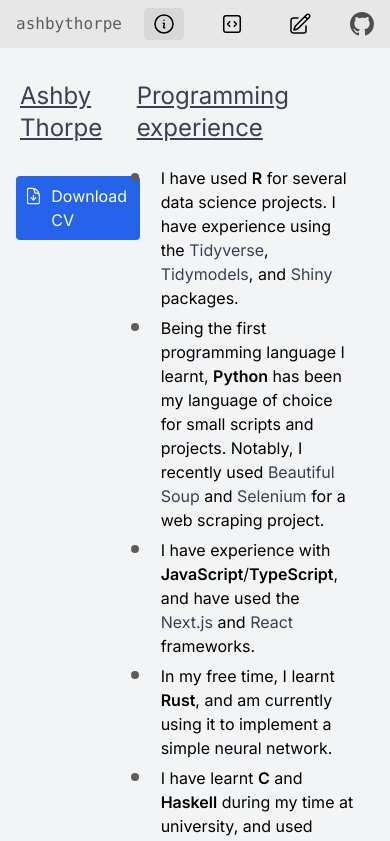
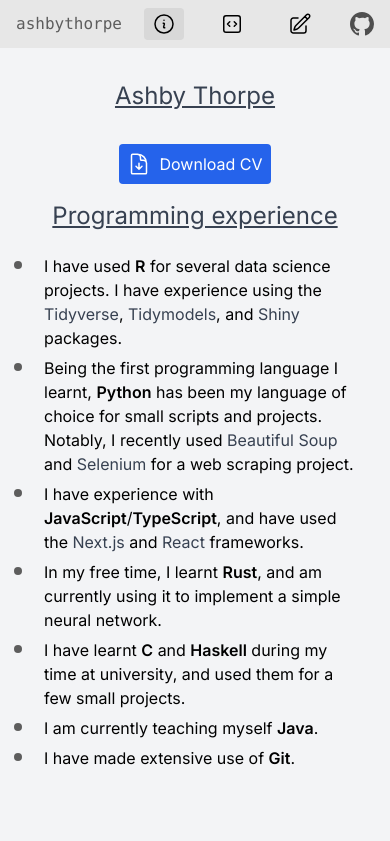
Before and after one commit to ashbythorpe/ashbythorpe, a Next.js app: page /about in a window 390 px wide. Shown: the top 841 px of the page. Built offline with nearby package versions, Linux system fonts and the light colour scheme.

Commit message:
Update site for mobile

```diff
--- a/src/app/about/page.tsx
+++ b/src/app/about/page.tsx
@@ -5,7 +5,7 @@ import { nunito } from "../ui/fonts";
 
 export default function Page() {
   return (
-    <div className="flex-grow w-full bg-gray-100 h-full grid grid-cols-3 py-4 px-5 md:px-10">
+    <div className="flex-grow w-full bg-gray-100 h-full md:grid md:grid-cols-3 py-4 px-5 md:px-10">
       <div className="flex flex-col items-center">
         <h1 className="text-2xl text-gray-700 underline mt-4 my-4">
           Ashby Thorpe
--- a/src/app/layout.tsx
+++ b/src/app/layout.tsx
@@ -15,7 +15,7 @@ export default function RootLayout({
 }) {
   return (
     <html lang="en">
-      <body className={inter.className}>
+      <body className={`text-black ${inter.className}`}>
         <div className="min-h-dvh flex flex-col">
           <NavHeader />
           {children}
--- a/src/app/page.tsx
+++ b/src/app/page.tsx
@@ -7,7 +7,7 @@ export default function Home() {
         <div className="w-1/2 border-b border-b-gray-400/70 items-center flex flex-col pb-2 mb-4">
           <h1 className="text-3xl text-black-900 font-mono">Hi!</h1>
         </div>
-        <div className="flex-grow items-center w-1/2">
+        <div className="flex-grow items-center w-2/3 md:w-1/2">
           <p>
             I&apos;m Ashby. I study Mathematics and Computer Science at the
             University of Bristol.
```
